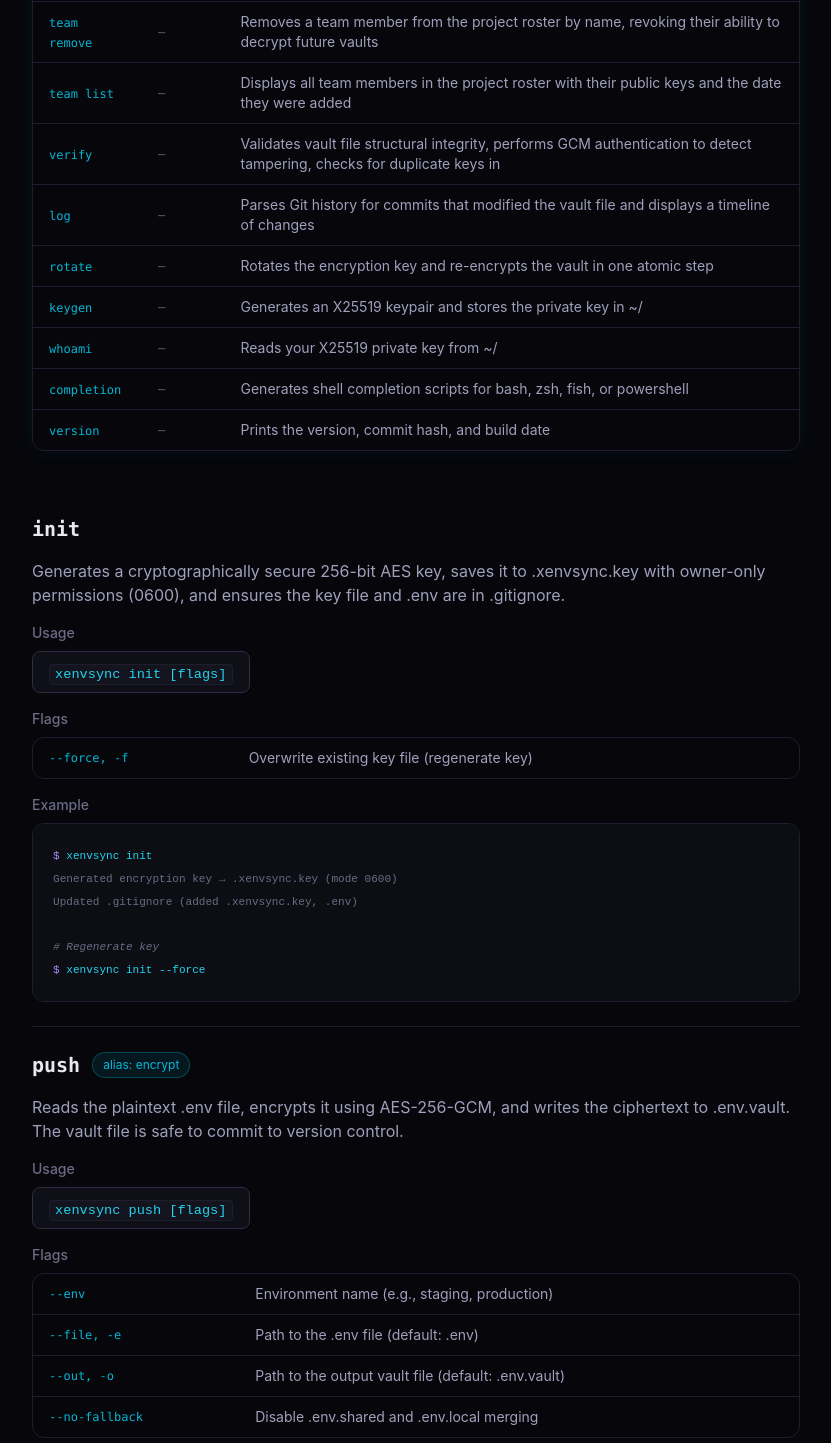
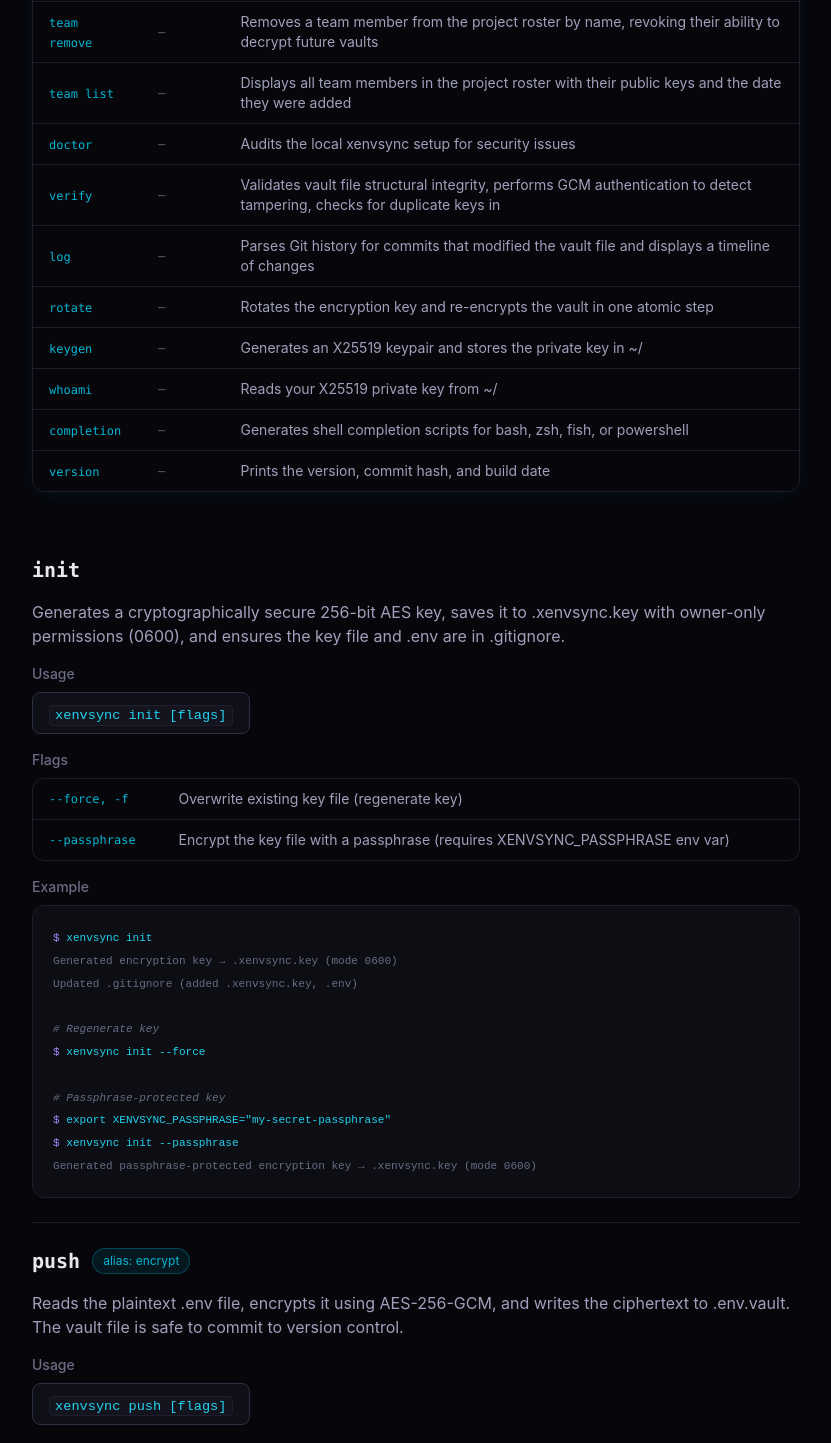
Before and after one commit to nasimstg/xenvsync, a Next.js app in the folder website/: page /docs/commands in a window 1280 px wide. Shown: the part 760-2203 px from the top of the page, without its empty margins (304-1135 px from the left). Built offline with nearby package versions, Linux system fonts and the light colour scheme.

Commit message:
Update docs and changelog for v1.9.0 (security hardening)

```diff
--- a/website/src/app/docs/commands/page.tsx
+++ b/website/src/app/docs/commands/page.tsx
@@ -29,13 +29,19 @@ const commands: CommandDef[] = [
     usage: "xenvsync init [flags]",
     flags: [
       { flag: "--force, -f", description: "Overwrite existing key file (regenerate key)" },
+      { flag: "--passphrase", description: "Encrypt the key file with a passphrase (requires XENVSYNC_PASSPHRASE env var)" },
     ],
     example: `$ xenvsync init
 Generated encryption key → .xenvsync.key (mode 0600)
 Updated .gitignore (added .xenvsync.key, .env)
 
 # Regenerate key
-$ xenvsync init --force`,
+$ xenvsync init --force
+
+# Passphrase-protected key
+$ export XENVSYNC_PASSPHRASE="my-secret-passphrase"
+$ xenvsync init --passphrase
+Generated passphrase-protected encryption key → .xenvsync.key (mode 0600)`,
   },
   {
     name: "push",
@@ -206,6 +212,32 @@ Team roster (2 member(s)):
   NAME     PUBLIC KEY                                    ADDED
   alice    dGhpcyBpcyBhIGJhc2U2NCBwdWJsaWMga2V5...      2026-03-30
   bob      Ym9iJ3MgcHVibGljIGtleQ==...                   2026-03-30`,
+  },
+  {
+    name: "doctor",
+    description:
+      "Audits the local xenvsync setup for security issues. Checks key file existence, permissions, strength, .gitignore entries, vault structure and decryptability, stale vault detection, and X25519 identity configuration.",
+    usage: "xenvsync doctor [flags]",
+    flags: [
+      { flag: "--env", description: "Environment name (e.g., staging, production)" },
+    ],
+    example: `$ xenvsync doctor
+xenvsync doctor
+───────────────────────────────────────
+  OK  Key file .xenvsync.key exists
+  OK  Key file permissions: 0600
+  OK  Key strength: 256 bits
+  OK  .xenvsync.key in .gitignore
+  OK  .env in .gitignore
+  OK  Vault structure: valid V1
+  OK  Vault decrypt: OK (45 bytes)
+  OK  Vault is up to date
+  OK  Identity: /home/you/.xenvsync/identity
+───────────────────────────────────────
+  9 passed, 0 warning(s), 0 failed, 0 skipped
+
+# Named environment
+$ xenvsync doctor --env staging`,
   },
   {
     name: "verify",
--- a/website/src/components/Search.tsx
+++ b/website/src/components/Search.tsx
@@ -187,6 +187,15 @@ const searchIndex: SearchEntry[] = [
     keywords: ["team", "add", "remove", "list", "roster", "public key", "member", "x25519", "sharing"],
     content:
       "team add registers a member's X25519 public key in .xenvsync-team.json. team remove revokes access. team list displays the roster. When roster exists push auto-encrypts for all members using V2 vault format.",
+  },
+  {
+    href: "/docs/commands#doctor",
+    title: "Command Reference",
+    section: "Docs",
+    heading: "doctor",
+    keywords: ["doctor", "audit", "security", "permissions", "gitignore", "key strength", "health check", "setup"],
+    content:
+      "doctor audits local xenvsync setup for security issues. Checks key file existence permissions and strength, gitignore entries, vault structure and decrypt, stale vault detection, and X25519 identity configuration. Reports pass fail warn skip for each check.",
   },
   {
     href: "/docs/commands#verify",
```
Also changed, not shown: 2 other files (tests, documents, lock files or other folders).
